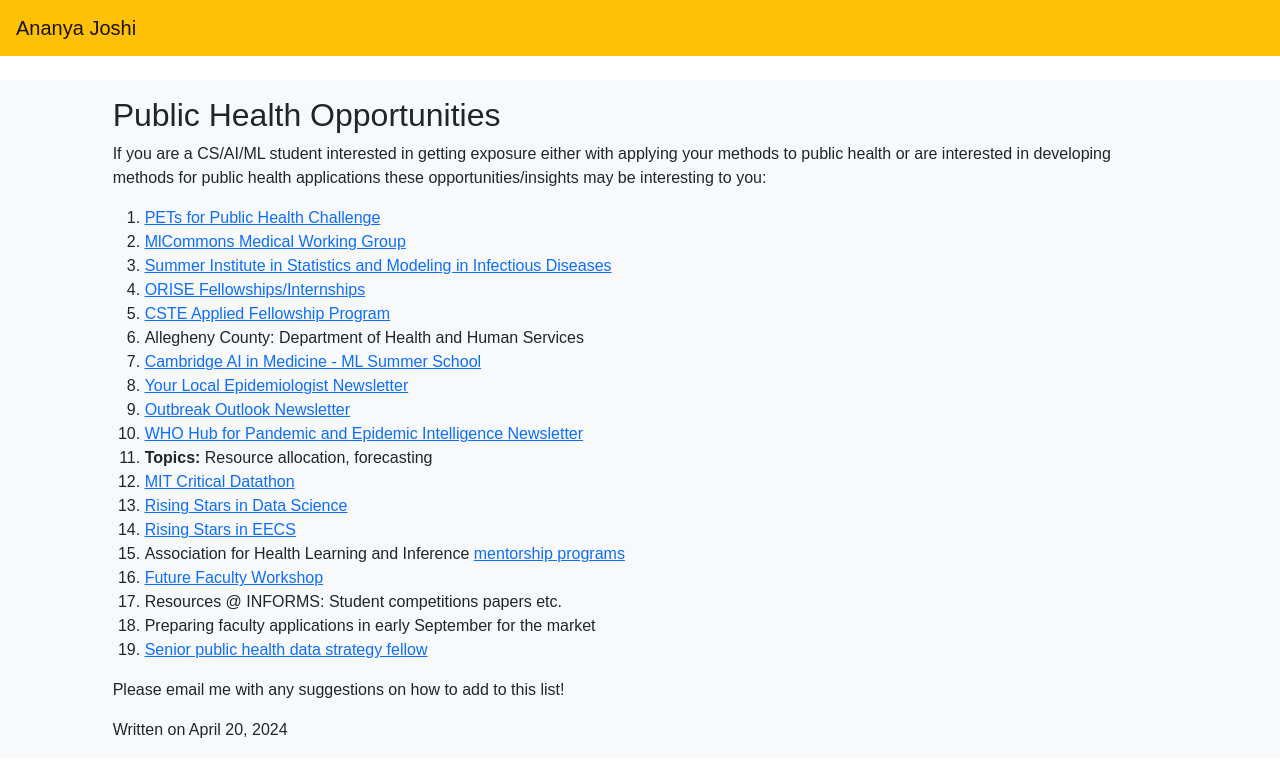
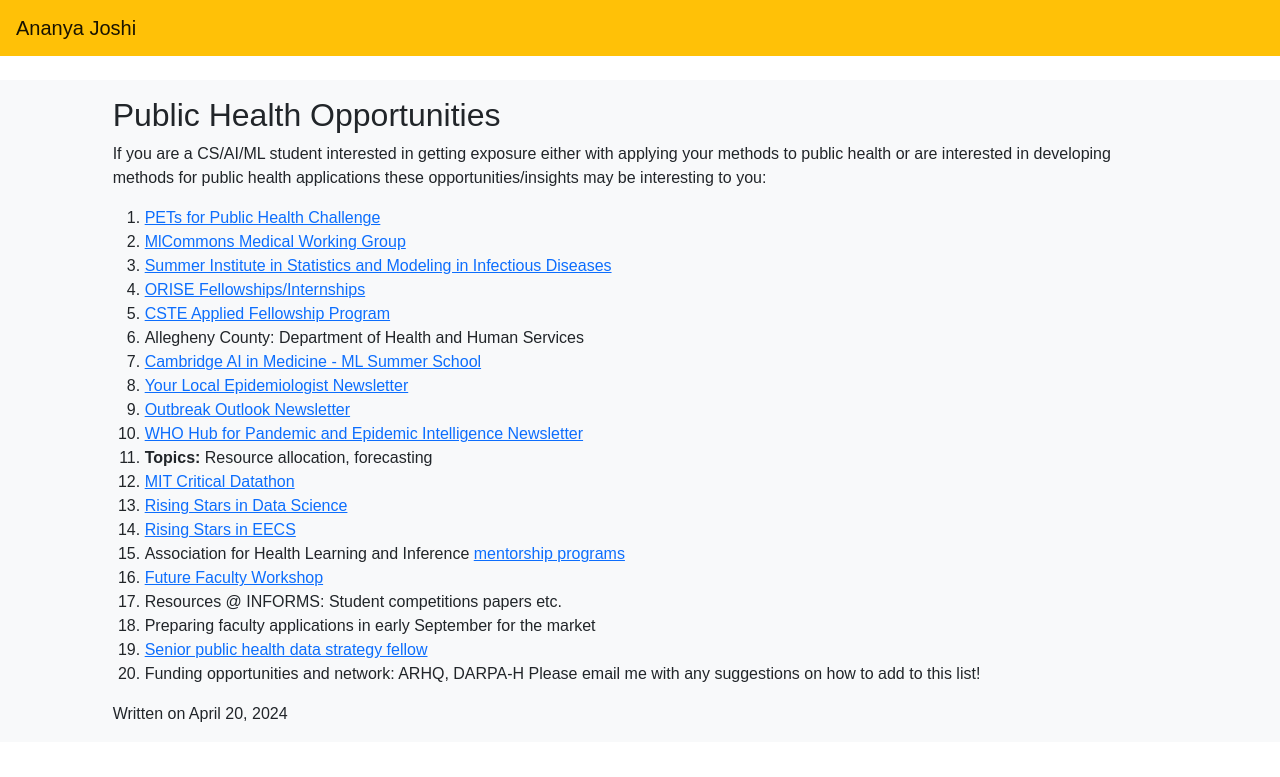
Before and after one commit to Ananya-Joshi/ananya-joshi.github.io, a Jekyll site: the page built from _posts/2024-04-22-Updated-List-of-AI-and-Public-Health-Opportunities.md, in a window 1280 px wide. Shown: the top 777 px of the page. Built offline with Jekyll 4.4.1, drawn with Linux system fonts in a browser that asks for light colours.

Commit message:
Update 2024-04-22-Updated-List-of-AI-and-Public-Health-Opportunities.md

```diff
--- a/_posts/2024-04-22-Updated-List-of-AI-and-Public-Health-Opportunities.md
+++ b/_posts/2024-04-22-Updated-List-of-AI-and-Public-Health-Opportunities.md
@@ -26,5 +26,5 @@
 17. Resources @ INFORMS: Student competitions papers etc.
 18. Preparing faculty applications in early September for the market
 19. [Senior public health data strategy fellow](https://www.hsp-inc.com/cste-senior-public-health-data-strategy-fellow-srrh/)
-
+20. Funding opportunities and network: ARHQ, DARPA-H
 Please email me with any suggestions on how to add to this list!
```
